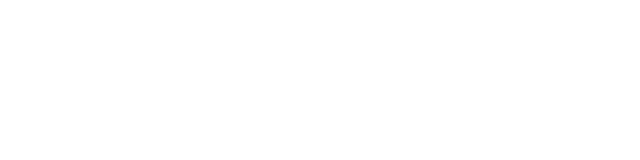
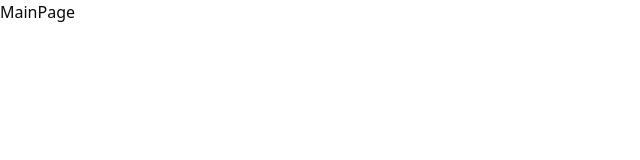
Before and after one commit to AlyaaRushdy/ecommerce-dashboard-react, a React (Vite) app: page / in a window 1280 px wide. Shown: the top 160 px of the page, without its empty margins (0-640 px from the left). Built offline with nearby package versions, Linux system fonts and the light colour scheme.

Commit message:
Add main page components to App.jsx

```diff
--- a/src/App.jsx
+++ b/src/App.jsx
@@ -1,5 +1,11 @@
+import MainPage from "./components/MainPage";
+
 function App() {
-  return <></>;
+  return (
+    <>
+    <MainPage />
+    </>
+  )
 }
 
 export default App;
--- /dev/null
+++ b/src/components/MainPage.jsx
@@ -0,0 +1,9 @@
+import React from 'react'
+
+const MainPage = () => {
+  return (
+    <div>MainPage</div>
+  )
+}
+
+export default MainPage
```
